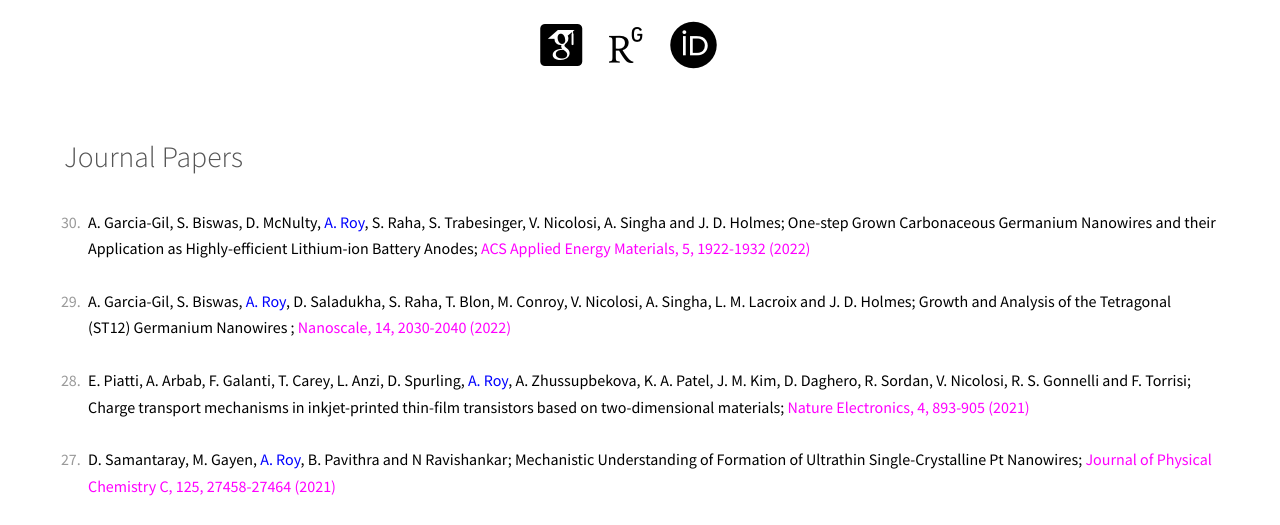
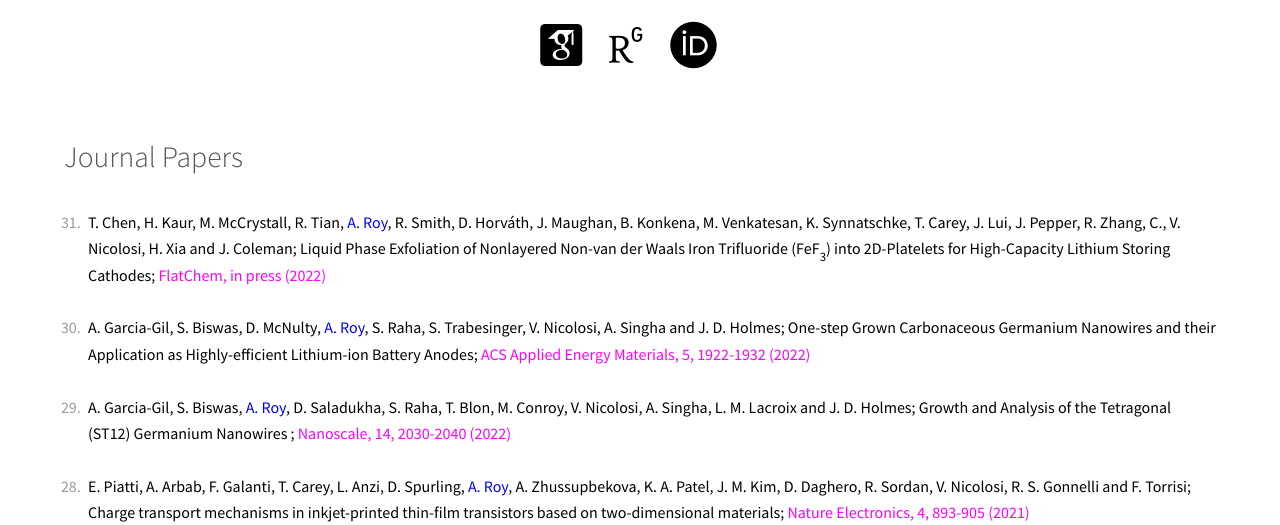
Before and after one commit to ahinroy/ahinroy.github.io, a plain HTML site: page Publications.html in a window 1280 px wide. Shown: the part 241-766 px from the top of the page. Drawn offline with Linux system fonts and the light colour scheme; files whose address does not match are found by name.

Commit message:
Pub_update

```diff
--- a/Publications.html
+++ b/Publications.html
@@ -48,12 +48,20 @@
 					<h2>Journal Papers</h2>
 					<ol reversed>
 
-						<li>
-						<span style="color: black">A. Garcia-Gil, S. Biswas, D. McNulty, <span style="color: blue">A. Roy</span>, S. Raha, S. Trabesinger, V. Nicolosi, A. Singha and J. D. Holmes;
-						One-step Grown Carbonaceous Germanium Nanowires and their Application as Highly-efficient Lithium-ion Battery Anodes;</span>
-						<a href="https://doi.org/10.1021/acsaem.1c03404" style="color:magenta; text-decoration:none"> ACS Applied Energy Materials, 5, 1922-1932 (2022)</a>
-						</li>
-						<br>
+					<li>
+					<span style="color: black">T. Chen, H. Kaur, M. McCrystall, R. Tian, <span style="color: blue">A. Roy</span>, R. Smith, D. Horváth, J. Maughan, B. Konkena, M. Venkatesan, K. Synnatschke, T. Carey, J. Lui, J. Pepper, R. Zhang, C., V. Nicolosi, H. Xia and J. Coleman;
+					Liquid Phase Exfoliation of Nonlayered Non-van der Waals Iron Trifluoride (FeF<sub>3</sub>) into 2D-Platelets for High-Capacity Lithium Storing Cathodes;</span>
+					<a href="https://doi.org/10.1016/j.flatc.2022.100360" style="color:magenta; text-decoration:none"> FlatChem, in press (2022)</a>
+					</li>
+					<br>
+
+
+					<li>
+					<span style="color: black">A. Garcia-Gil, S. Biswas, D. McNulty, <span style="color: blue">A. Roy</span>, S. Raha, S. Trabesinger, V. Nicolosi, A. Singha and J. D. Holmes;
+					One-step Grown Carbonaceous Germanium Nanowires and their Application as Highly-efficient Lithium-ion Battery Anodes;</span>
+					<a href="https://doi.org/10.1021/acsaem.1c03404" style="color:magenta; text-decoration:none"> ACS Applied Energy Materials,  5, 1922-1932 (2022)</a>
+					</li>
+					<br>
 
 					<li>
 					<span style="color: black">A. Garcia-Gil, S. Biswas, <span style="color: blue">A. Roy</span>, D. Saladukha, S. Raha, T. Blon, M. Conroy, V. Nicolosi, A. Singha, L. M. Lacroix and J. D. Holmes;
```
